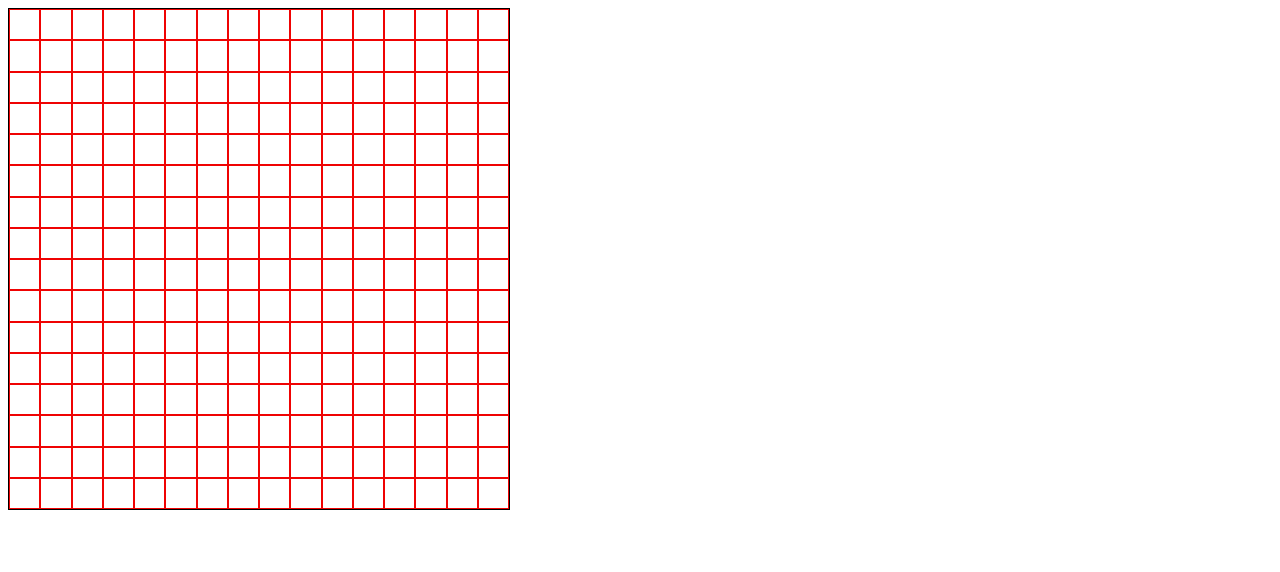
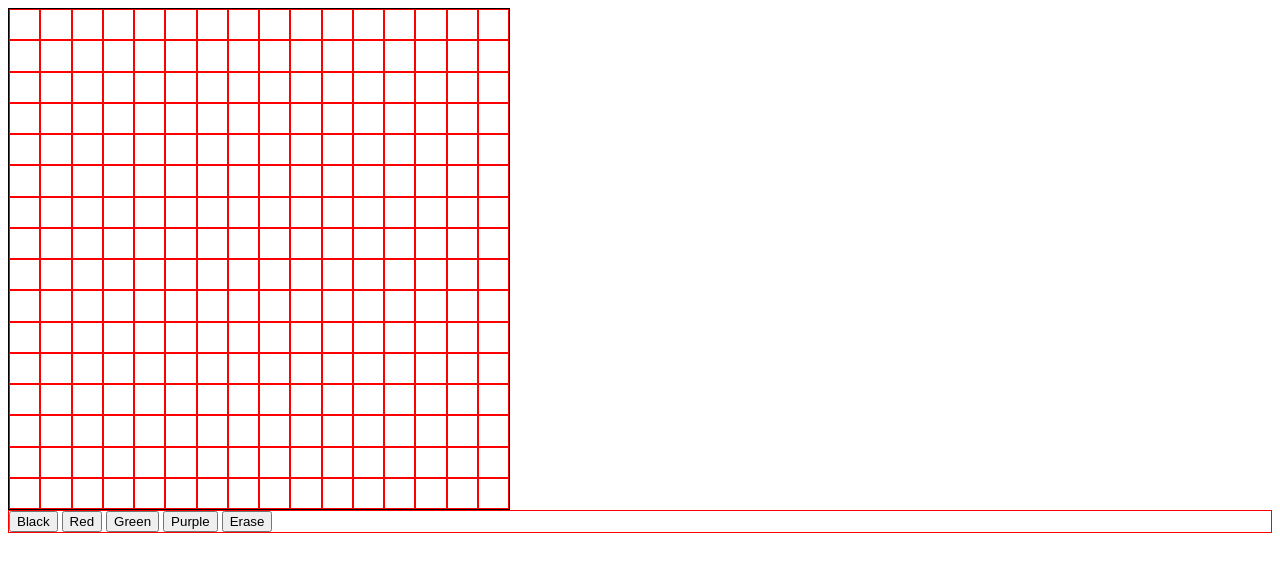
Before and after one commit to tessmoran107-rgb/etch-a-sketch, a plain HTML site: page index.html in a window 1280 px wide. Drawn offline with Linux system fonts and the light colour scheme.

Commit message:
added colour buttons

```diff
--- a/index.html
+++ b/index.html
@@ -11,4 +11,11 @@
 
 <body>
     <div class="sketchpad"></div>
+    <div class="colours">
+        <button class = "blackBtn">Black</button>
+        <button class = "redBtn">Red</button>
+        <button class = "greenBtn">Green</button>
+        <button class = "purpleBtn">Purple</button>
+        <button class = "eraseBtn">Erase</button>
+    </div>
 </body>
--- a/script.js
+++ b/script.js
@@ -1,4 +1,11 @@
-let createGrid = function(x, y) {
+let black = document.querySelector(".blackBtn");
+let red = document.querySelector(".redBtn");
+let green = document.querySelector(".greenBtn");
+let purple = document.querySelector(".purpleBtn");
+let erase = document.querySelector(".eraseBtn");
+
+
+function createGrid(x, y) {
     let i = x * y
     while (i > 0) {
         let square = document.createElement("div");
@@ -10,8 +17,30 @@ let createGrid = function(x, y) {
 
         i--;
 
+        let colour = "";
+
+        black.addEventListener("click", () => {
+            colour = "black";
+        })
+
+        red.addEventListener("click", () => {
+            colour = "red";
+        })
+
+        green.addEventListener("click", () => {
+            colour = "green";
+        })
+
+        purple.addEventListener("click", () => {
+            colour = "purple";
+        })
+
+        erase.addEventListener("click", () => {
+            colour = "";
+        })
+
         square.addEventListener("mouseover", (event) => {
-            event.target.style.backgroundColor = "orange";
+            event.target.style.backgroundColor = colour;
         })
     }
 }
--- a/style.css
+++ b/style.css
@@ -10,6 +10,6 @@
 
 div {
     border-style: solid;
-    border-color: rgb(239, 3, 3);
+    border-color: red;
     border-width: thin;
 }
```
